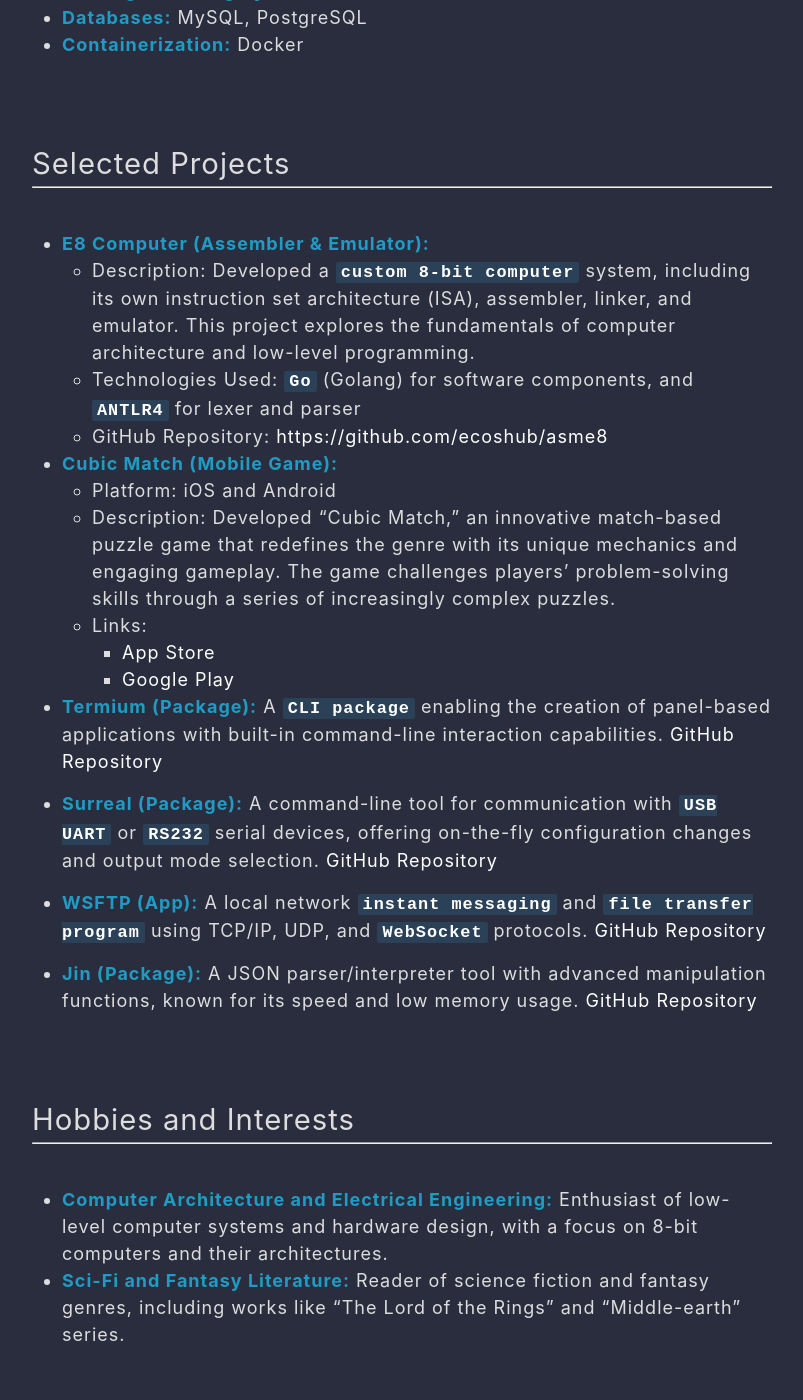
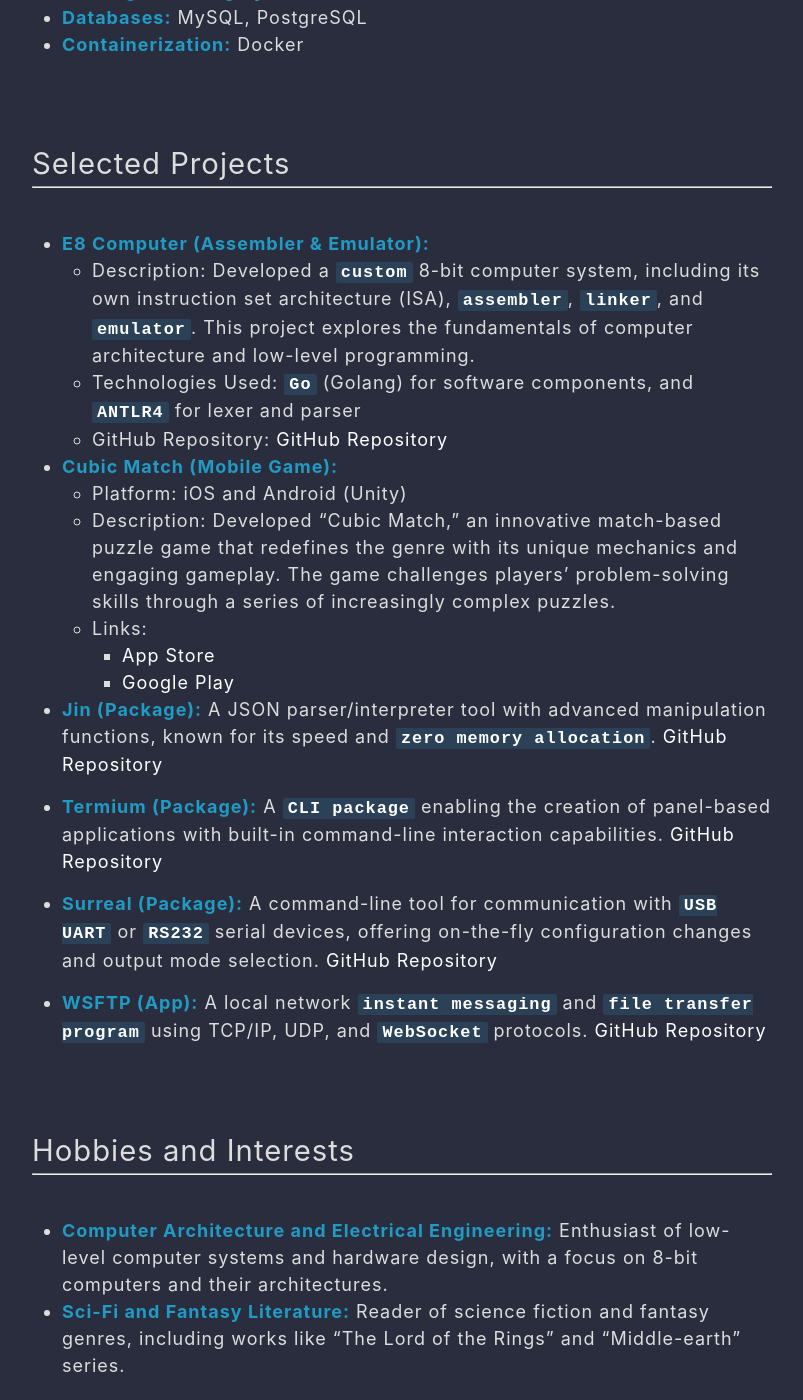
Before and after one commit to ecoshub/ecoshub.github.io, a Jekyll site: the page built from about.markdown, in a window 1280 px wide and 1400 px high, scrolled down 3397 px. Shown: the whole window, without its empty margins (238-1041 px from the left). Built offline with Jekyll 4.4.1, drawn with Linux system fonts in a browser that asks for light colours.

Commit message:
feat: selected project section changed

```diff
--- a/about.markdown
+++ b/about.markdown
@@ -128,24 +128,24 @@ After completing high school, I pursued a degree in Civil Engineering at Eskişe
 <br>
 
 - **E8 Computer (Assembler & Emulator):**
-  - Description: Developed a `custom 8-bit computer` system, including its own instruction set architecture (ISA), assembler, linker, and emulator. This project explores the fundamentals of computer architecture and low-level programming.
+  - Description: Developed a `custom` 8-bit computer system, including its own instruction set architecture (ISA), `assembler`, `linker`, and `emulator`. This project explores the fundamentals of computer architecture and low-level programming.
   - Technologies Used: `Go` (Golang) for software components, and `ANTLR4` for lexer and parser
-  - GitHub Repository: [https://github.com/ecoshub/asme8](https://github.com/ecoshub/asme8)
+  - GitHub Repository: [GitHub Repository](https://github.com/ecoshub/asme8)
 
 - **Cubic Match (Mobile Game):**
-  - Platform: iOS and Android
+  - Platform: iOS and Android (Unity)
   - Description: Developed "Cubic Match," an innovative match-based puzzle game that redefines the genre with its unique mechanics and engaging gameplay. The game challenges players' problem-solving skills through a series of increasingly complex puzzles.
   - Links:
     - [App Store](https://apps.apple.com/us/app/cubic-match-puzzle-game/id6733216385)
     - [Google Play](https://play.google.com/store/apps/details?id=com.solitudegames.RubikMatch&hl=en)
+
+- **Jin (Package):** A JSON parser/interpreter tool with advanced manipulation functions, known for its speed and `zero memory allocation`. [GitHub Repository](https://github.com/ecoshub/jin)
 
 - **Termium (Package):** A `CLI package` enabling the creation of panel-based applications with built-in command-line interaction capabilities. [GitHub Repository](https://github.com/ecoshub/termium)
 
 - **Surreal (Package):** A command-line tool for communication with `USB UART` or `RS232` serial devices, offering on-the-fly configuration changes and output mode selection. [GitHub Repository](https://github.com/ecoshub/surreal)
 
 - **WSFTP (App):** A local network `instant messaging` and `file transfer program` using TCP/IP, UDP, and `WebSocket` protocols. [GitHub Repository](https://github.com/ecoshub/wsftp)
-
-- **Jin (Package):** A JSON parser/interpreter tool with advanced manipulation functions, known for its speed and low memory usage. [GitHub Repository](https://github.com/ecoshub/jin)
 
 
 <br>
```
